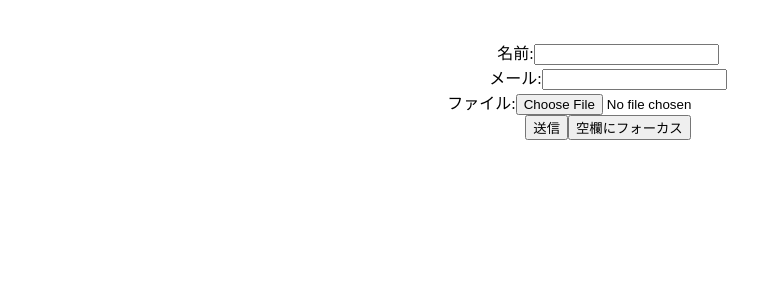
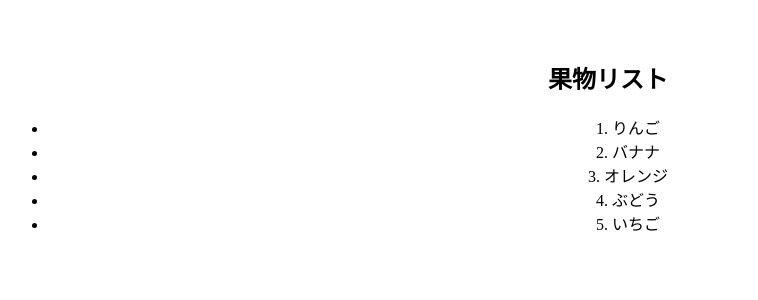
Before and after one commit to k-lib-jpg/react-execrcise, a React (Vite) app: page / in a window 1280 px wide. Shown: the top 300 px of the page, without its empty margins (32-790 px from the left). Built offline with nearby package versions, Linux system fonts and the light colour scheme; the HTML template or start-up script is replaced by a standard one.

Commit message:
practice31

```diff
--- a/src/App.tsx
+++ b/src/App.tsx
@@ -1,10 +1,10 @@
 import './App.css'
-import UncontrolledForm from './components/basic/Question22'
+import FruitList from './components/basic/Question31'
 
 const App = () => {
   return (
     <>
-        <UncontrolledForm/>
+        <FruitList/>
     </>
   )
 }
--- a/src/components/basic/Question12.tsx
+++ b/src/components/basic/Question12.tsx
@@ -1,6 +1,6 @@
 import { useState, type ChangeEvent } from 'react';
 
-function TextInput() {
+const TextInput = () => {
   // テキストの状態を管理
   const [ text, setText ] = useState("");
   // const [ charCount, setCharCount ] = useState(0);
--- /dev/null
+++ b/src/components/basic/Question31.tsx
@@ -0,0 +1,22 @@
+import { useState } from "react";
+
+const FruitList = () => {
+  const [fruits] = useState([
+    "りんご",
+    "バナナ",
+    "オレンジ",
+    "ぶどう",
+    "いちご",
+  ]);
+
+  return (
+    <div>
+      <h2>果物リスト</h2>
+      <ul>{fruits.map((fruit, index) => (
+        <li key={fruit}>{index + 1}. {fruit}</li>
+      ))}</ul>
+    </div>
+  );
+}
+
+export default FruitList;
```
